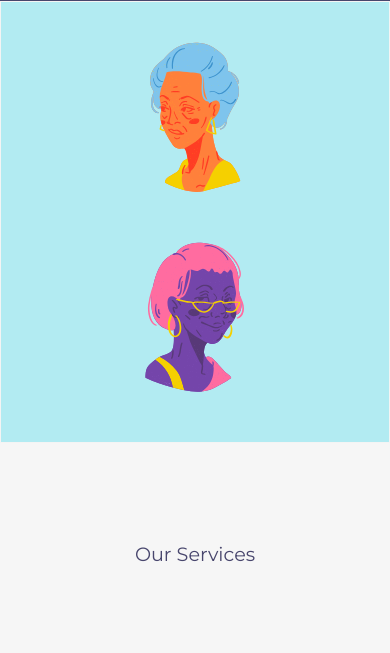
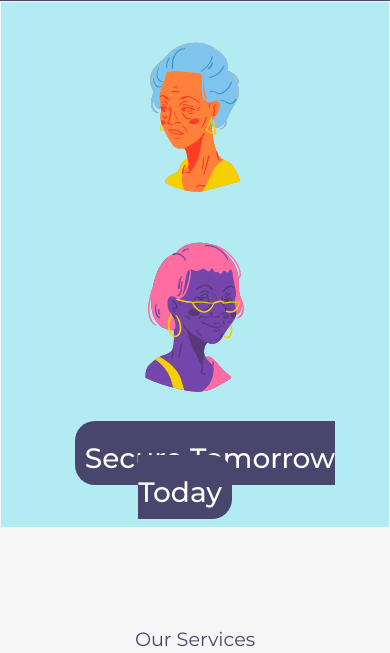
Before and after one commit to sirfrancis553544/silverSarah, a plain HTML site: page index.html in a window 390 px wide. Shown: the part 65-718 px from the top of the page. Drawn offline with nearby package versions, Linux system fonts and the light colour scheme.

Commit message:
Update style.css
Mob

```diff
--- a/css/style.css
+++ b/css/style.css
@@ -200,6 +200,6 @@ text-align: right;
     font-size: 1.2rem;
   }
 #silver{
- display: none;
+ word-wrap: break-word;
 }
 }
```
